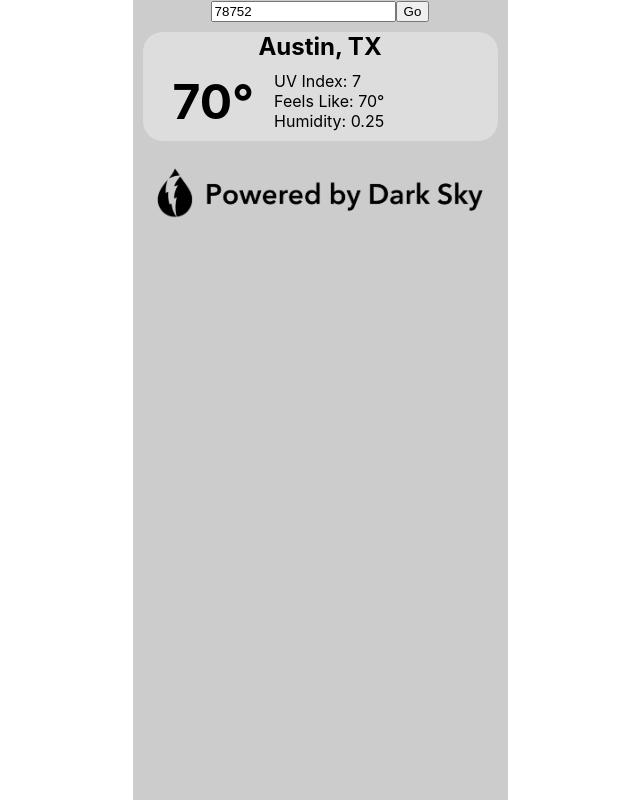
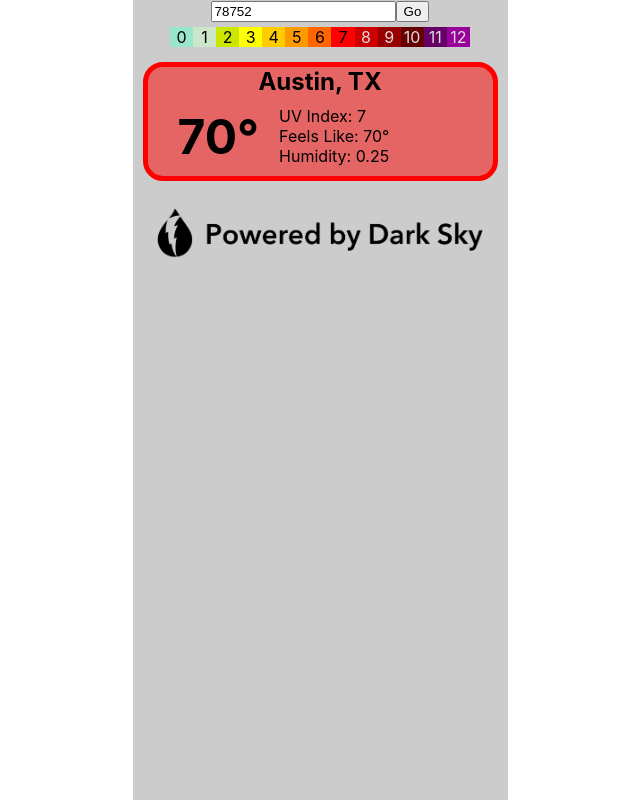
Before and after one commit to brentirwin/sunshine-index, a React (Create React App) app: page / in a window 1280 px wide. Both pictures are taken after a click on the input "Go". Shown: the whole page, without its empty margins (320-960 px from the left). Built offline with nearby package versions, Linux system fonts and the light colour scheme.

Commit message:
Add color-coded UV index

```diff
--- a/src/App.css
+++ b/src/App.css
@@ -58,3 +58,15 @@ main {
   list-style-type: none;
   padding: 0;
 }
+
+.uv-key {
+  display: table;
+  width: 80%;
+  margin: auto;
+  padding: 5px;
+  table-layout: fixed;
+}
+
+.uv-key div {
+  display: table-cell;
+}
--- a/src/App.js
+++ b/src/App.js
@@ -6,6 +6,7 @@ import sampleData from './sampleData.json';
 import ZipForm from './ZipForm.js';
 import DarkSky from './DarkSky.js';
 import CurrentWeather from './CurrentWeather.js';
+import UVKey from './UVKey.js';
 
 class App extends Component {
   constructor(props) {
@@ -74,6 +75,7 @@ class App extends Component {
             handleSubmit={this.getWeather}
             handleChange={this.handleZip}
             />
+          <UVKey />
           <CurrentWeather
             weather={this.state.weather.currently}
             location={this.state.locData}
--- a/src/CurrentWeather.js
+++ b/src/CurrentWeather.js
@@ -1,4 +1,5 @@
 import React from 'react';
+import { colorMap } from './colors.js';
 
 const CurrentWeather = props => {
   if (!props.init) return null;
@@ -16,9 +17,16 @@ const CurrentWeather = props => {
     wind: props.weather.windSpeed
   };
 
+  const styles = () => {
+    const color = colorMap(weather.uv);
+    return {
+      backgroundColor: color + '80',
+      border: '5px solid ' + color
+    }
+  }
 
   return(
-    <div id="current">
+    <div id="current" style={styles()}>
       <h2>{location}</h2>
       <div id="current-weather">
         <div className="left">
--- /dev/null
+++ b/src/UVKey.js
@@ -0,0 +1,16 @@
+import React from 'react';
+import { colorMap } from './colors.js';
+
+const UVKey = props => {
+  const arr = [0, 1, 2, 3, 4, 5, 6, 7, 8, 9, 10, 11, 12].map(x => {
+    return (
+      <div style={{ backgroundColor: colorMap(x),
+                    color: x < 8 ? '#000' : '#ddd' }}>
+        {x}
+      </div>
+    );
+  });
+  return <div className="uv-key">{arr}</div>
+}
+
+export default UVKey;
--- /dev/null
+++ b/src/colors.js
@@ -0,0 +1,19 @@
+export { colorMap };
+
+const colorMap = num => {
+  const colors = ['99e6cc', // 0
+                  'cce6cc', // 1
+                  'cce600', // 2
+                  'ffff00', // 3
+                  'ffcc00', // 4
+                  'ff9900', // 5
+                  'ff6600', // 6
+                  'ff0000', // 7
+                  'cc0000', // 8
+                  '990000', // 9
+                  '660000', // 10
+                  '660066', // 11
+                  '990099'  // 12
+                 ];
+  return '#' + colors[num];
+}
```
Also changed, not shown: colors.js (deleted, +0 -19 lines), 1 other file (tests, documents, lock files or other folders).
